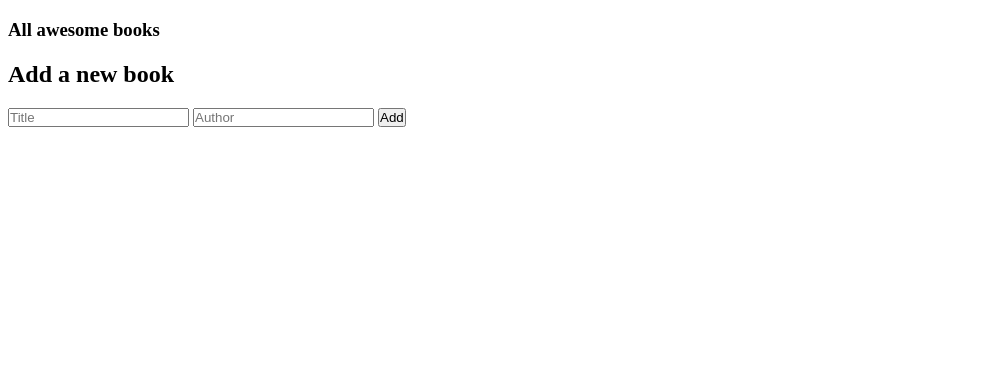
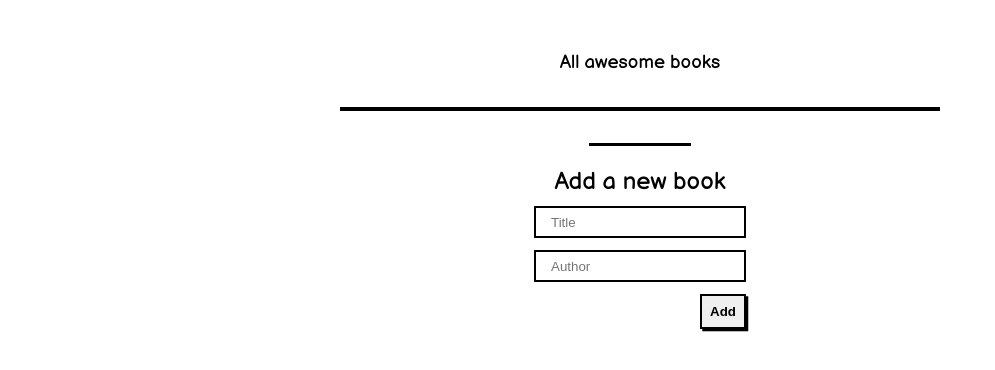
Before and after one commit to Banstein/Awesome-Books-Store, a website: page index.html in a window 1280 px wide. Shown: the whole page, without its empty margins (0-995 px from the left). Drawn offline with Linux system fonts and the light colour scheme.

Commit message:
Update style.css

```diff
--- a/style.css
+++ b/style.css
@@ -1,7 +1,131 @@
-* {
+*,
+*::before,
+*::after {
+  box-sizing: border-box;
+  margin: 0;
   padding: 0;
 }
 
-ul {
+body {
+  line-height: 24px;
+  font-weight: normal;
+  font-family: 'Balsamiq Sans', cursive;
+  font-style: normal;
+}
+
+ul,
+li,
+a {
   list-style: none;
 }
+
+button {
+  border: none;
+  border-radius: 0;
+}
+
+button:hover {
+  cursor: pointer;
+  opacity: 0.8;
+}
+
+button:active {
+  opacity: 0.5;
+}
+
+.d-flex-2 {
+  display: flex;
+  flex-direction: column;
+  align-items: center;
+}
+
+.d-flex-only {
+  display: flex;
+}
+
+.text-center {
+  text-align: center;
+}
+
+section.bk-sect {
+  padding: 24px;
+}
+
+section.main-book .line {
+  width: 10%;
+  height: 3px;
+  background: black;
+  margin: 0 auto;
+}
+
+section.bk-form form {
+  padding: 24px 0;
+  gap: 12px;
+}
+
+section.bk-sect h1,
+section.bk-form h2 {
+  text-align: center;
+  font-weight: 500;
+}
+
+section.bk-form form input {
+  outline: none;
+  width: 100%;
+  height: 32px;
+  padding: 2px 16px 2px 15px;
+  border: 2px solid black;
+}
+
+.border {
+  border: 2px solid black;
+}
+
+section.main-book ul {
+  margin: 32px 0;
+}
+
+section.main-book ul li {
+  padding: 0 8px;
+  height: 48px;
+  width: 100%;
+  display: flex;
+  justify-content: space-between;
+}
+
+section.main-book ul li div {
+  display: flex;
+  align-self: flex-start;
+  margin: auto 0;
+  gap: 4px;
+}
+
+section.main-book ul li:nth-child(odd) {
+  background-color: rgba(128, 128, 128, 0.5);
+}
+
+section.bk-form form button,
+section.main-book ul li button {
+  box-shadow: 0.17em 0.17em;
+  border: 2px solid black;
+  padding: 8px;
+  align-self: flex-end;
+  margin: auto 0;
+  font-weight: bold;
+}
+
+@media screen and (min-width: 768px) {
+  section.bk-sect {
+    padding: 4% 10%;
+  }
+
+  section.main-book ul {
+    max-width: 600px;
+    margin: 32px auto;
+  }
+
+  section.bk-form form {
+    max-width: 300px;
+    margin: 0 auto;
+  }
+}
```
